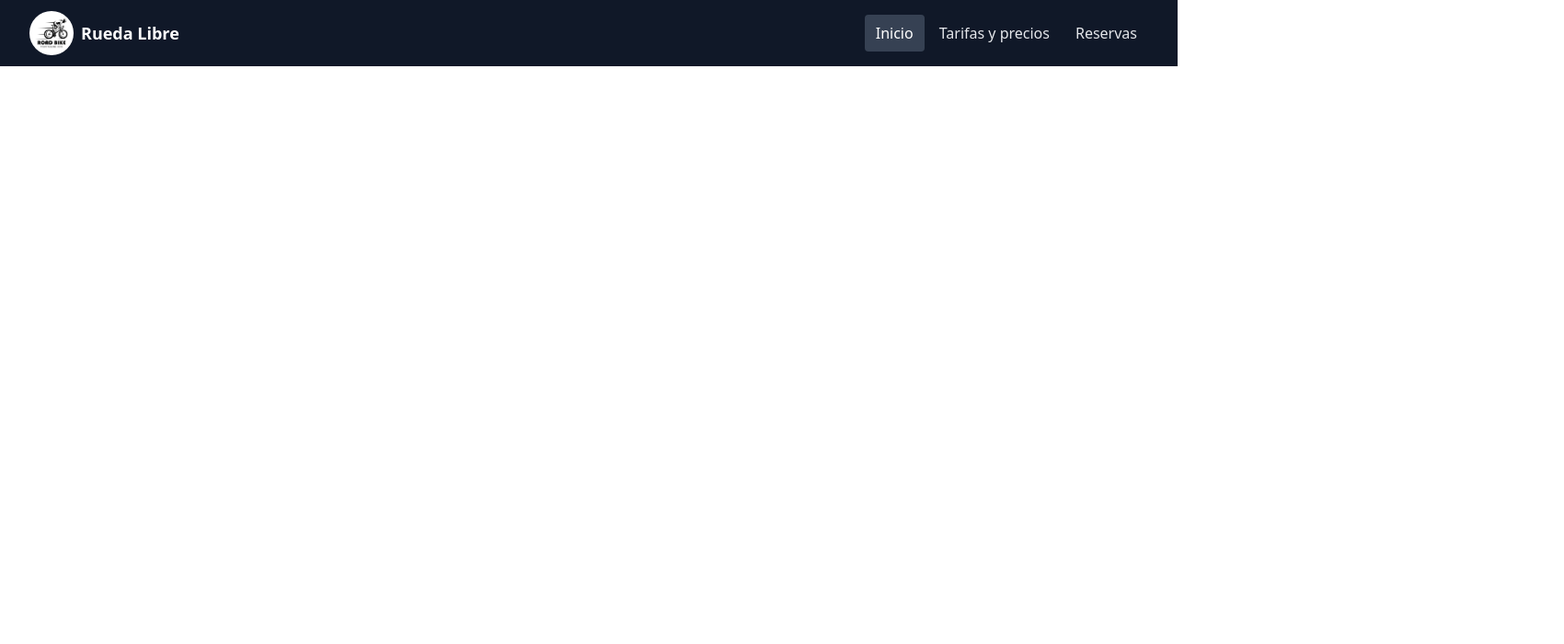
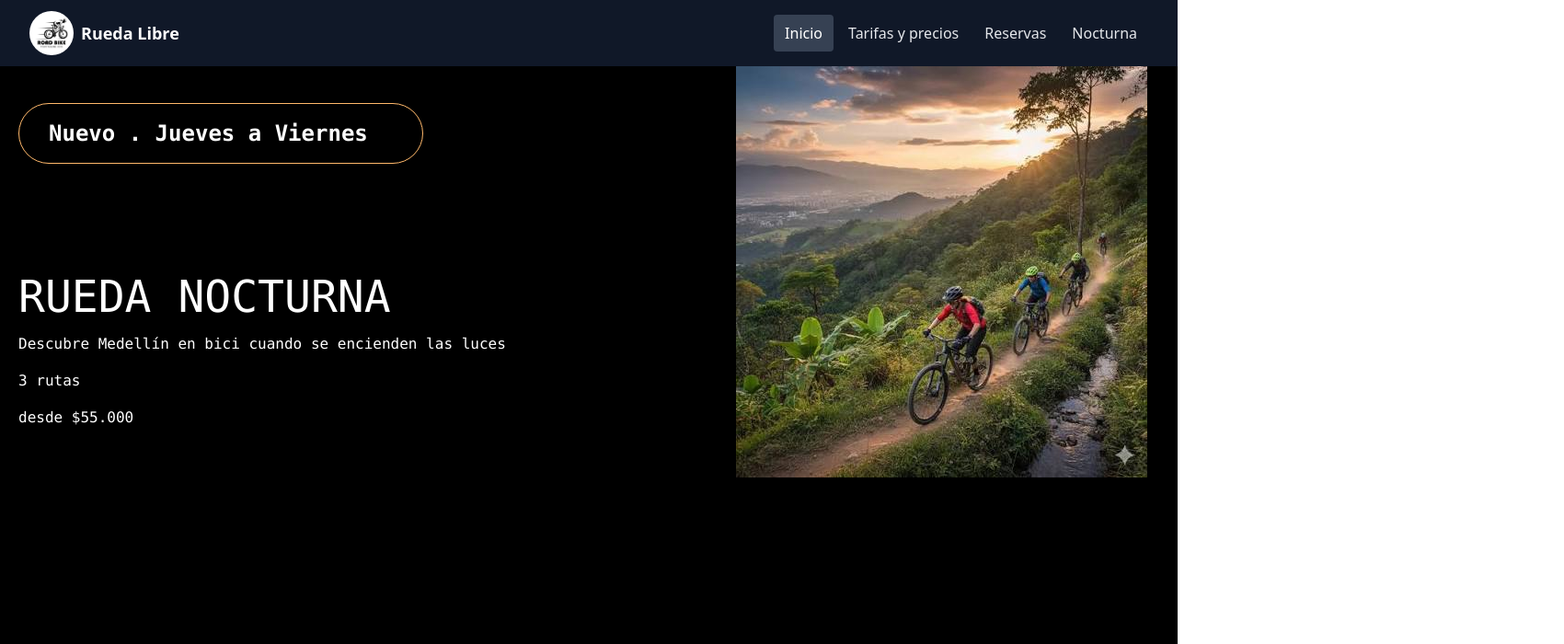
Before and after one commit to CAKE-765/rueda-libre, a plain HTML site: page nocturna.html in a window 1280 px wide. Shown: the top 700 px of the page at 92% size, 1700 px wide, since content can reach past the window. Drawn offline with nearby package versions, Linux system fonts and the light colour scheme.

Commit message:
inicie pagina nocturna con tail

```diff
--- a/nocturna.html
+++ b/nocturna.html
@@ -1,11 +1,13 @@
 <!DOCTYPE html>
 <html lang="es">
+
 <head>
     <meta charset="UTF-8">
     <meta name="viewport" content="width=device-width, initial-scale=1.0">
     <title>Nocturna | Rueda Libre</title>
-     <script src="https://cdn.jsdelivr.net/npm/@tailwindcss/browser@4" defer></script>
+    <script src="https://cdn.jsdelivr.net/npm/@tailwindcss/browser@4" defer></script>
 </head>
+
 <body>
     <nav class="sticky top-0 z-50 bg-gray-900 text-white">
         <div class="mx-auto flex max-w-7xl items-center justify-between px-4 py-3 sm:px-6 lg:px-8">
@@ -26,9 +28,12 @@
                     </span>
                 </summary>
                 <div class="absolute right-0 top-full mt-2 flex min-w-48 flex-col rounded bg-gray-800 p-2 shadow-lg">
-                    <a class="rounded bg-gray-700 px-3 py-2 text-white" aria-current="page" href="./index.html">Inicio</a>
-                    <a class="rounded px-3 py-2 text-gray-200 hover:bg-gray-700" href="./tarifa.html">Tarifas y precios</a>
+                    <a class="rounded bg-gray-700 px-3 py-2 text-white" aria-current="page"
+                        href="./index.html">Inicio</a>
+                    <a class="rounded px-3 py-2 text-gray-200 hover:bg-gray-700" href="./tarifa.html">Tarifas y
+                        precios</a>
                     <a class="rounded px-3 py-2 text-gray-200 hover:bg-gray-700" href="./reservas.html">Reservas</a>
+                    <a class="rounded px-3 py-2 text-gray-200 hover:bg-gray-700" href="./nocturna.html">Nocturna</a>
                 </div>
             </details>
 
@@ -36,8 +41,31 @@
                 <a class="rounded bg-gray-700 px-3 py-2 text-white" aria-current="page" href="./index.html">Inicio</a>
                 <a class="rounded px-3 py-2 text-gray-200 hover:bg-gray-700" href="./tarifa.html">Tarifas y precios</a>
                 <a class="rounded px-3 py-2 text-gray-200 hover:bg-gray-700" href="./reservas.html">Reservas</a>
+                <a class="rounded px-3 py-2 text-gray-200 hover:bg-gray-700" href="./nocturna.html">Nocturna</a>
             </div>
         </div>
     </nav>
+
+    <main class="bg-black min-h-screen grid grid-cols-[800px_minmax(900px,_1fr)_100px]">
+        <section>
+        <header class="py-10 px-5" >
+            <div class="w-110 px-3 py-4 sm:px-4 lg:px-8 rounded-full shadow-md border border-orange-300 bg-inherit">
+                <p class="text-2xl font-bold text-white font-mono">Nuevo . Jueves a Viernes</p>
+            </div>
+        </header>
+        <section class="flex flex-col text-white gap-4 px-5 py-20 font-mono">
+            <h1 class="text-5xl ">RUEDA NOCTURNA</h1>
+            <h3>Descubre Medellín en bici cuando se encienden las luces</h3>
+            <div>3 rutas</div>
+            <div>desde $55.000</div>
+        </section>
+        </section>
+        <section class="flex flex-col text-white">
+            <div>
+                <img src="./img/miradores.jpeg" alt="">
+            </div>
+        </section>
+    </main>
 </body>
+
 </html>
```
